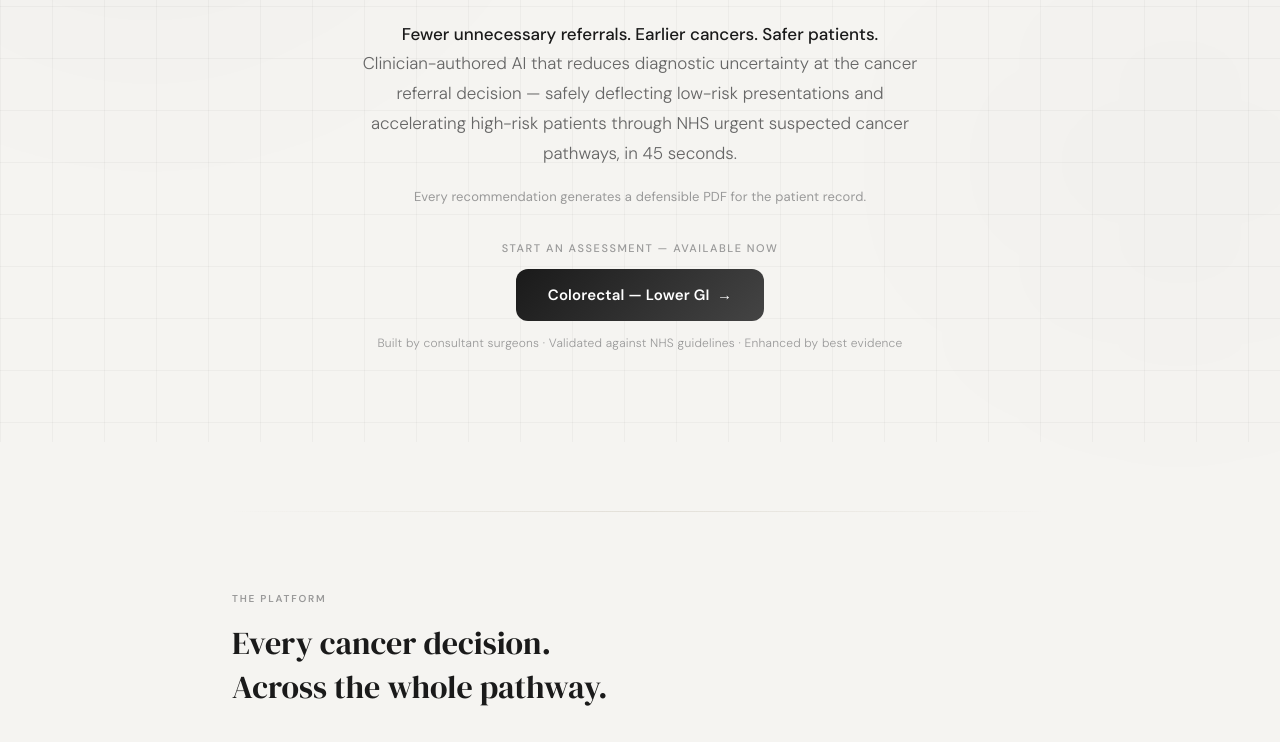
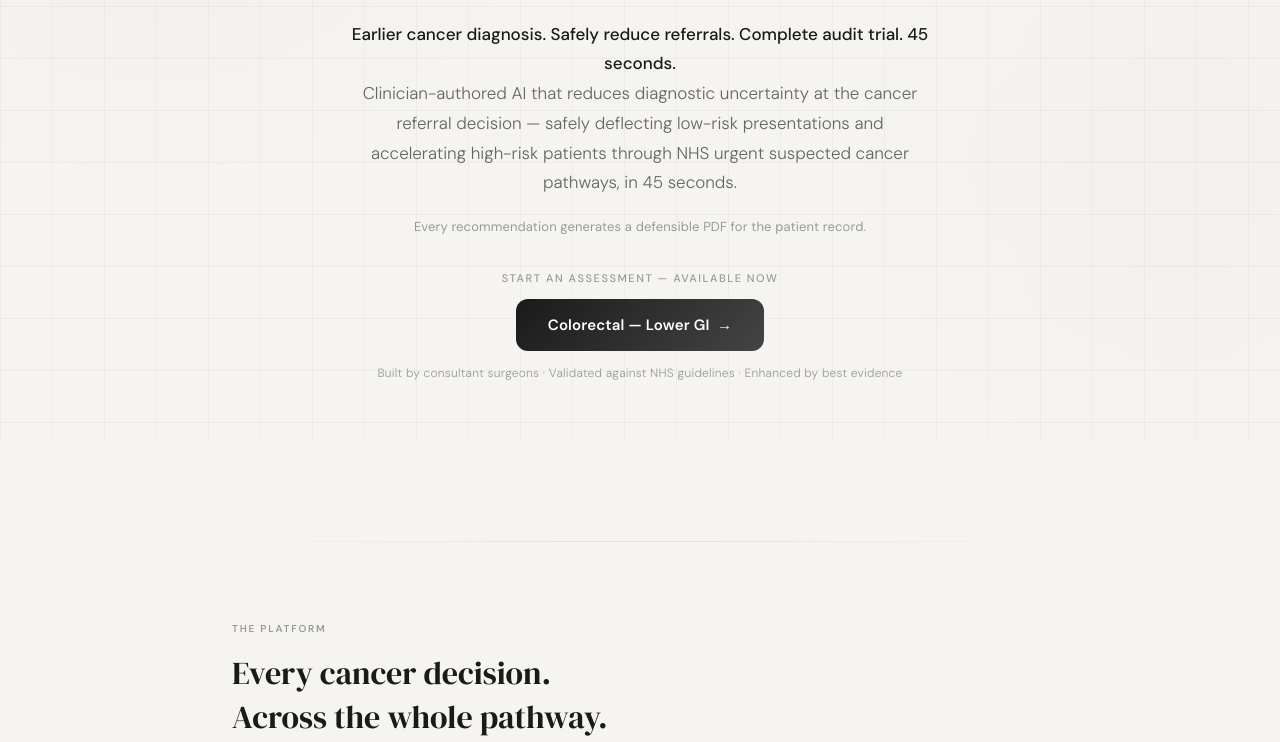
Before and after one commit to Obafunsho/hummingbird_landing, a plain HTML site: page index.html in a window 1280 px wide. Shown: the part 358-1100 px from the top of the page. Drawn offline with Linux system fonts and the light colour scheme.

Commit message:
Add change to description

```diff
--- a/index.html
+++ b/index.html
@@ -678,7 +678,7 @@
     <h1 class="hero-title">Hummingbird</h1>
     <p class="hero-sub">Cancer referrals, made with certainty.</p>
     <p class="hero-body">
-      <strong>Fewer unnecessary referrals. Earlier cancers. Safer patients.</strong><br>
+      <strong>Earlier cancer diagnosis. Safely reduce referrals. Complete audit trial. 45 seconds.</strong><br>
       Clinician-authored AI that reduces diagnostic uncertainty at the cancer referral decision — safely deflecting low-risk presentations and accelerating high-risk patients through NHS urgent suspected cancer pathways, in 45 seconds.
     </p>
     <p class="hero-pdf">Every recommendation generates a defensible PDF for the patient record.</p>
```
